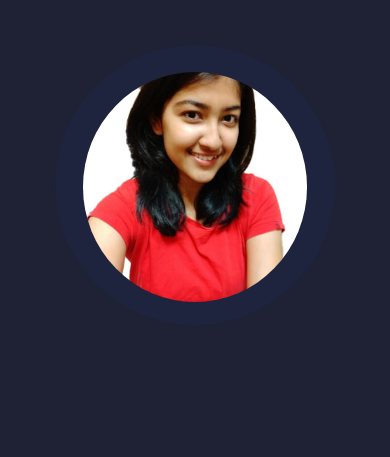
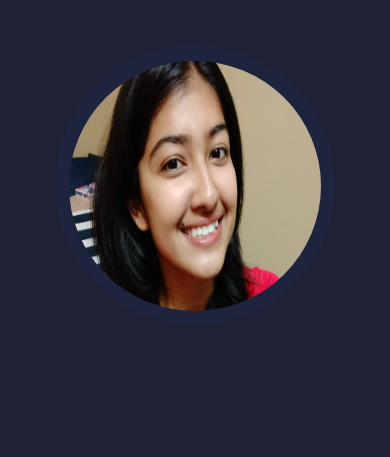
Before and after one commit to kiran111111/devkiran.github.io, a website: page public/index.html in a window 390 px wide. Shown: the part 387-844 px from the top of the page. Drawn offline with nearby package versions, Linux system fonts and the light colour scheme.

Commit message:
set picture

```diff
--- a/public/index.html
+++ b/public/index.html
@@ -108,7 +108,7 @@
          <div class="intro__image mp2">
           <div class="intro__image--inner">
            <div class="intro__image--innerImage">
-            <img src="images/kiranpic.jpg">
+            <img src="images/trykiran.jpg">
            </div>
           </div>
          </div>
--- a/public/styles/styles.scss
+++ b/public/styles/styles.scss
@@ -431,8 +431,8 @@ body{
       background-color:var(--background-light-color) ;
        .intro__image--innerImage{
         img{
-         width:80%;
-         height:95%;
+         width:90%;
+         height:310px;
          border-radius:50%;
          margin:2rem 0;
         }
@@ -458,13 +458,15 @@ body{
       .intro__image--inner{
         margin:-3rem auto;
         border-radius:50%;
-        width:60%;
-        height:40%;
+        width:50%;
+        height:30%;
         background-color:var(--background-light-color);
         .intro__image--innerImage{
          img{
+          width:90%;
+          height:310px;
           border-radius:50%;
-          margin:2.5rem 0;
+          margin:1rem 0;
          }
         }
       }
@@ -543,10 +545,10 @@ body{
        background-color:var(--background-light-color);
         .intro__image--innerImage{
          img{
-          width:80%;
-          height:80%;
+          width:90%;
+          height:250px;
           border-radius:50%;
-          margin:1.7rem 0;
+          margin:1rem 0;
          }
         }
       }
```
Also changed, not shown: public/images/recent.jpg (added), public/images/try2.jpg (added), public/images/try3.jpg (added), public/images/try4.jpg (added), public/images/try5.jpg (added), public/images/trykiran.jpg (added), public/styles/styles.css, 2 other files.
